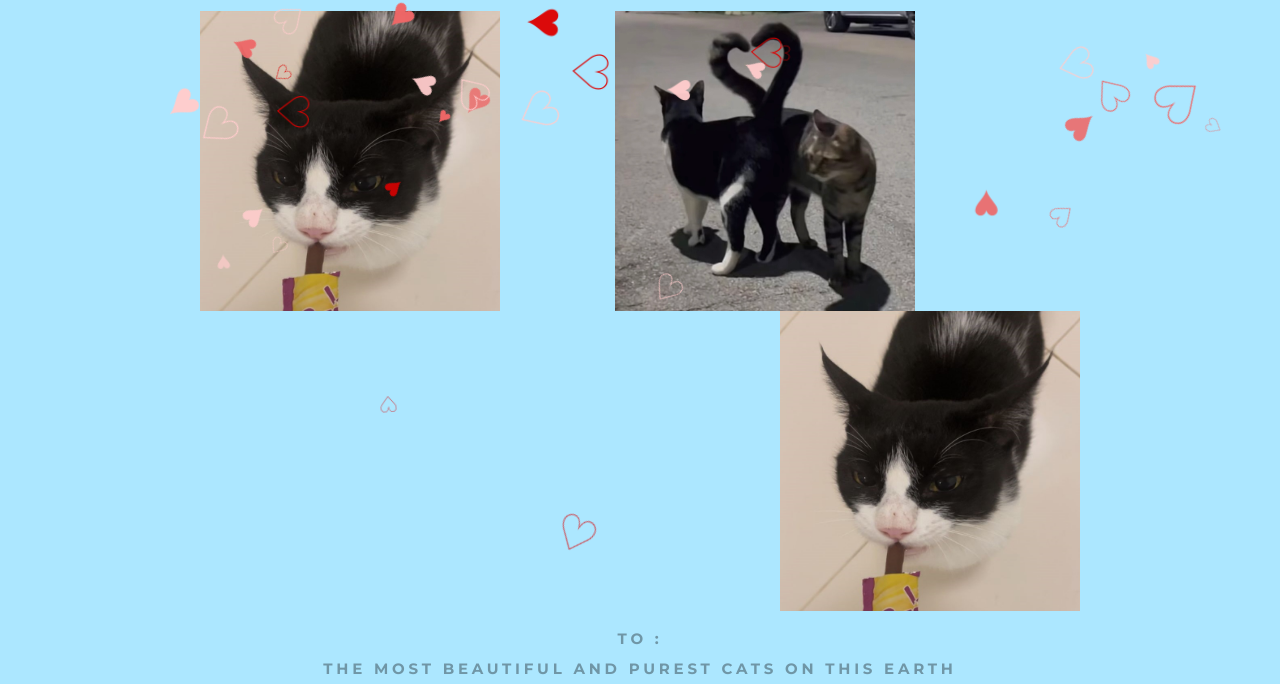
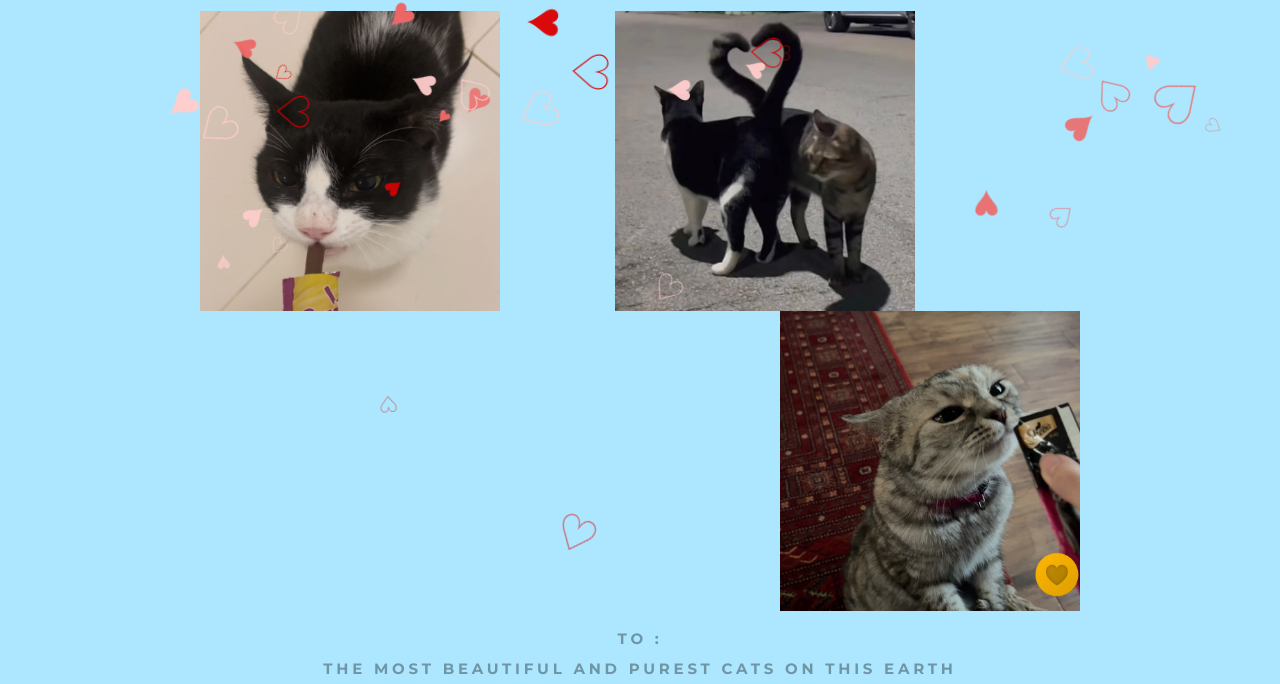
Before and after one commit to rimaverse/castroandbella.github.io, a plain HTML site: page index.html in a window 1280 px wide. Shown: the part 198-882 px from the top of the page. Drawn offline with Linux system fonts and the light colour scheme.

Commit message:
Update index.html

```diff
--- a/index.html
+++ b/index.html
@@ -21,7 +21,7 @@
  <img style="float: left; margin: 0px 0px 0px 200px;" src="castro.jpg" alt="click here" height="300px" width="300px" />
   <img style="float: left; margin: 0px 0px 0px 115px;" src="c&b.jpg" alt="click here" height="300px" width="300px" />
 
-<img style="float: right; margin: 0px 200px 0px 0px;"src="castro.jpg" alt="click here" height="300px" width="300px" />
+<img style="float: right; margin: 0px 200px 0px 0px;"src="bella.jpg" alt="click here" height="300px" width="300px" />
 
 </div>
 
```
